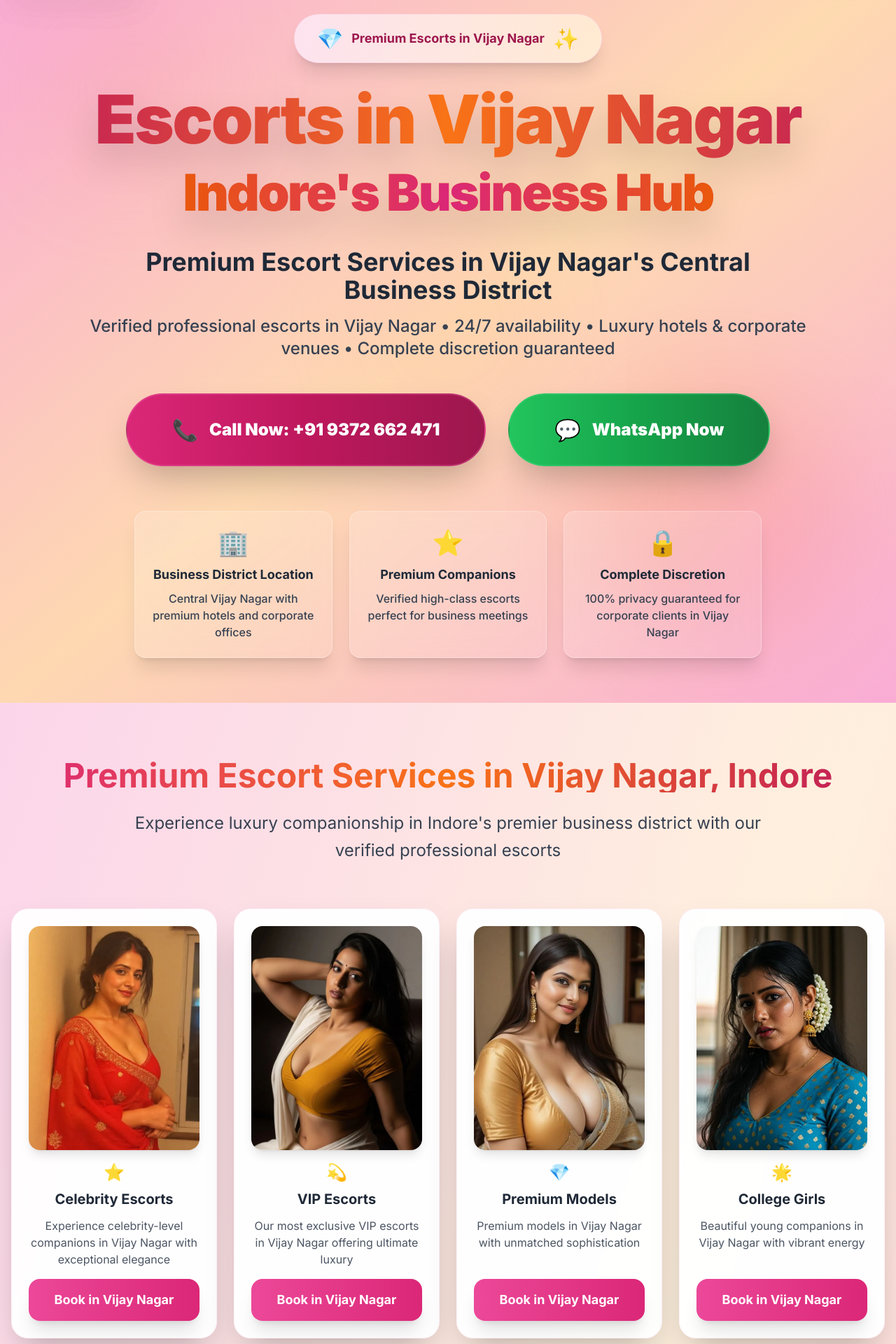
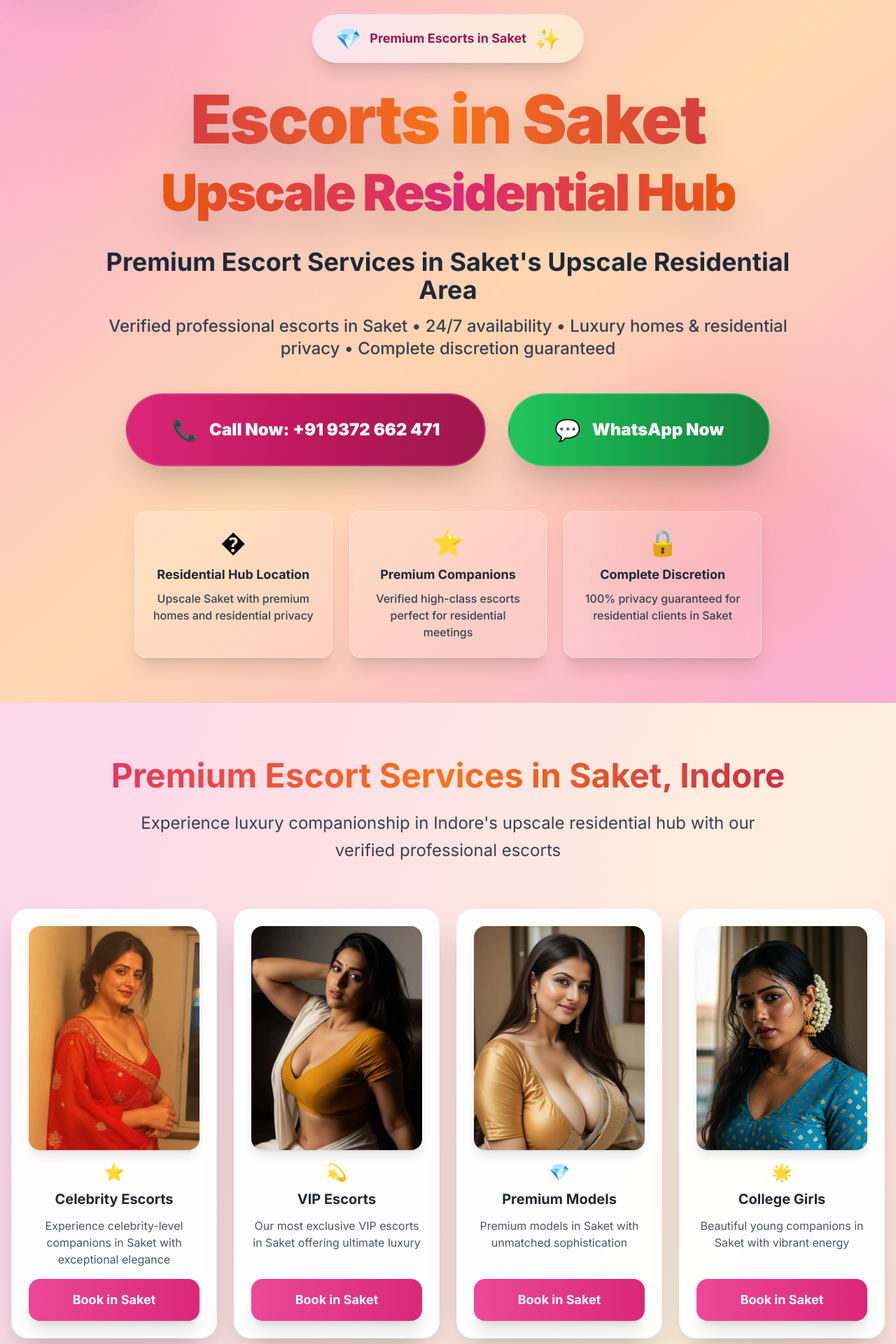
Before and after one commit to rohan-2004-web/indore, a Next.js app: page /locations/saket in a window 1280 px wide. Shown: the part 60-1980 px from the top of the page at 70% size. Built offline with nearby package versions, Linux system fonts and the light colour scheme.

Commit message:
Fix Saket page content - replace all Vijay Nagar references with Saket-specific content

```diff
--- a/src/app/locations/saket/page.tsx
+++ b/src/app/locations/saket/page.tsx
@@ -3,7 +3,7 @@
 import { useState } from 'react'
 import Header from '@/components/Header'
 
-export default function VijayNagarPage() {
+export default function SaketPage() {
   const [openFaq, setOpenFaq] = useState<number | null>(null)
 
   const toggleFaq = (index: number) => {
@@ -14,7 +14,7 @@ export default function VijayNagarPage() {
     {
       title: "Celebrity Escorts",
       subtitle: "Star Quality Service",
-      description: "Experience celebrity-level companions in Vijay Nagar with exceptional elegance",
+      description: "Experience celebrity-level companions in Saket with exceptional elegance",
       image: "/images/services/Celebrity Escorts.webp",
       icon: "⭐",
       category: "CELEBRITY",
@@ -23,7 +23,7 @@ export default function VijayNagarPage() {
     {
       title: "VIP Escorts",
       subtitle: "Ultimate Luxury",
-      description: "Our most exclusive VIP escorts in Vijay Nagar offering ultimate luxury",
+      description: "Our most exclusive VIP escorts in Saket offering ultimate luxury",
       image: "/images/services/VIP Escorts.jpg",
       icon: "💫",
       category: "VIP",
@@ -32,7 +32,7 @@ export default function VijayNagarPage() {
     {
       title: "Premium Models",
       subtitle: "High-End Sophistication",
-      description: "Premium models in Vijay Nagar with unmatched sophistication",
+      description: "Premium models in Saket with unmatched sophistication",
       image: "/images/services/Premium Models.jpg",
       icon: "💎",
       category: "PREMIUM",
@@ -41,7 +41,7 @@ export default function VijayNagarPage() {
     {
       title: "College Girls",
       subtitle: "Fresh & Young",
-      description: "Beautiful young companions in Vijay Nagar with vibrant energy",
+      description: "Beautiful young companions in Saket with vibrant energy",
       image: "/images/services/College Girls.webp",
       icon: "🌟",
       category: "YOUNG",
@@ -50,7 +50,7 @@ export default function VijayNagarPage() {
     {
       title: "Housewife Escorts",
       subtitle: "Mature Experience",
-      description: "Experienced mature companions in Vijay Nagar with caring nature",
+      description: "Experienced mature companions in Saket with caring nature",
       image: "/images/services/Housewife Escorts.jpg",
       icon: "👑",
       category: "MATURE",
@@ -59,7 +59,7 @@ export default function VijayNagarPage() {
     {
       title: "Punjabi Women",
       subtitle: "Traditional Beauty",
-      description: "Authentic Punjabi companions in Vijay Nagar with traditional charm",
+      description: "Authentic Punjabi companions in Saket with traditional charm",
       image: "/images/services/Punjabi women.webp",
       icon: "🌺",
       category: "TRADITIONAL",
@@ -68,7 +68,7 @@ export default function VijayNagarPage() {
     {
       title: "Slim Escorts",
       subtitle: "Perfect Figure",
-      description: "Elegant slim companions in Vijay Nagar with perfect figures",
+      description: "Elegant slim companions in Saket with perfect figures",
       image: "/images/services/Slim Escorts.webp",
       icon: "💃",
       category: "SLIM",
@@ -77,7 +77,7 @@ export default function VijayNagarPage() {
     {
       title: "Unsatisfied Bhabhi",
       subtitle: "Seeking Excitement",
-      description: "Experienced companions in Vijay Nagar seeking excitement and connection",
+      description: "Experienced companions in Saket seeking excitement and connection",
       image: "/images/services/Unsatisfied Bhabhi.webp",
       icon: "🔥",
       category: "BHABHI",
@@ -86,7 +86,7 @@ export default function VijayNagarPage() {
     {
       title: "Local Beauties",
       subtitle: "Know Indore Best",
-      description: "Beautiful local companions in Vijay Nagar who know the city inside out",
+      description: "Beautiful local companions in Saket who know the city inside out",
       image: "/images/services/Local Beauties.webp",
       icon: "🏙️",
       category: "LOCAL",
@@ -95,7 +95,7 @@ export default function VijayNagarPage() {
     {
       title: "Event Companion",
       subtitle: "Perfect Plus One",
-      description: "Professional companions in Vijay Nagar for business events and parties",
+      description: "Professional companions in Saket for business events and parties",
       image: "/images/services/Event Companion.webp",
       icon: "🎭",
       category: "PROFESSIONAL",
@@ -104,7 +104,7 @@ export default function VijayNagarPage() {
     {
       title: "Pink Special",
       subtitle: "Exclusive Experience",
-      description: "Special premium companions in Vijay Nagar for exclusive experiences",
+      description: "Special premium companions in Saket for exclusive experiences",
       image: "/images/services/Pink Special.webp",
       icon: "💖",
       category: "SPECIAL",
@@ -113,7 +113,7 @@ export default function VijayNagarPage() {
     {
       title: "Unsatisfied Females",
       subtitle: "Meaningful Connections",
-      description: "Mature women in Vijay Nagar seeking meaningful connections",
+      description: "Mature women in Saket seeking meaningful connections",
       image: "/images/services/Unsatisfied Females.webp",
       icon: "💕",
       category: "FEMALE",
@@ -122,7 +122,7 @@ export default function VijayNagarPage() {
     {
       title: "Incall Escorts",
       subtitle: "Luxury Locations",
-      description: "Premium incall services in Vijay Nagar at luxury locations",
+      description: "Premium incall services in Saket at luxury locations",
       image: "/images/services/Incall Escorts.webp",
       icon: "🏨",
       category: "INCALL",
@@ -131,7 +131,7 @@ export default function VijayNagarPage() {
     {
       title: "Mature Escorts",
       subtitle: "Experienced Sophistication",
-      description: "Experienced mature companions in Vijay Nagar with sophistication",
+      description: "Experienced mature companions in Saket with sophistication",
       image: "/images/services/Mature Escorts.webp",
       icon: "🍷",
       category: "MATURE",
@@ -140,7 +140,7 @@ export default function VijayNagarPage() {
     {
       title: "Young Girls",
       subtitle: "Unforgettable Experiences",
-      description: "Young beautiful companions in Vijay Nagar for unforgettable experiences",
+      description: "Young beautiful companions in Saket for unforgettable experiences",
       image: "/images/services/Young Girls.webp",
       icon: "✨",
       category: "YOUNG",
@@ -149,7 +149,7 @@ export default function VijayNagarPage() {
     {
       title: "Indore Escorts",
       subtitle: "Local Expertise",
-      description: "Premium local escorts in Vijay Nagar with deep knowledge of Indore",
+      description: "Premium local escorts in Saket with deep knowledge of Indore",
       image: "/images/services/indore escorts.webp",
       icon: "🏛️",
       category: "LOCAL",
@@ -158,7 +158,7 @@ export default function VijayNagarPage() {
     {
       title: "Expert Services",
       subtitle: "Professional Expertise",
-      description: "Expert companions in Vijay Nagar with specialized skills",
+      description: "Expert companions in Saket with specialized skills",
       image: "/images/services/Expert Services.webp",
       icon: "🎯",
       category: "EXPERT",
@@ -167,7 +167,7 @@ export default function VijayNagarPage() {
     {
       title: "High Class Models",
       subtitle: "Elite Fashion Models",
-      description: "Stunning high-class models in Vijay Nagar with runway experience",
+      description: "Stunning high-class models in Saket with runway experience",
       image: "/images/services/High Class Models.webp",
       icon: "👗",
       category: "MODEL",
@@ -176,7 +176,7 @@ export default function VijayNagarPage() {
     {
       title: "Bold Girls",
       subtitle: "Confident & Adventurous",
-      description: "Bold and confident companions in Vijay Nagar ready for adventures",
+      description: "Bold and confident companions in Saket ready for adventures",
       image: "/images/services/bold girls.webp",
       icon: "🔥",
       category: "BOLD",
@@ -185,7 +185,7 @@ export default function VijayNagarPage() {
     {
       title: "Sexy Girls",
       subtitle: "Mesmerizing Charm",
-      description: "Incredibly attractive companions in Vijay Nagar with mesmerizing charm",
+      description: "Incredibly attractive companions in Saket with mesmerizing charm",
       image: "/images/services/sexy girls.webp",
       icon: "💋",
       category: "SEXY",
@@ -195,36 +195,36 @@ export default function VijayNagarPage() {
 
   const faqs = [
     {
-      question: "How can I book premium escorts in Vijay Nagar, Indore?",
-      answer: "Booking escorts in Vijay Nagar is simple and discreet. Call us directly at +91 9372662471 or WhatsApp. Our team is available 24/7 to help you select the perfect companion in the Vijay Nagar area based on your preferences."
+      question: "How can I book premium escorts in Saket, Indore?",
+      answer: "Booking escorts in Saket is simple and discreet. Call us directly at +91 9372662471 or WhatsApp. Our team is available 24/7 to help you select the perfect companion in the Saket area based on your preferences."
     },
     {
-      question: "Are your Vijay Nagar escorts verified and professional?",
-      answer: "Yes, absolutely! All our escorts in Vijay Nagar are 100% verified, professionally trained, and thoroughly background-checked. We ensure they meet our high standards of elegance and sophistication while serving clients in the Vijay Nagar business district."
+      question: "Are your Saket escorts verified and professional?",
+      answer: "Yes, absolutely! All our escorts in Saket are 100% verified, professionally trained, and thoroughly background-checked. We ensure they meet our high standards of elegance and sophistication while serving clients in the Saket residential hub."
     },
     {
-      question: "What makes Vijay Nagar the best location for escort services in Indore?",
-      answer: "Vijay Nagar is Indore's central business district with luxury hotels, premium shopping centers, and corporate offices. It offers the perfect setting for high-end escort services with excellent connectivity and upscale venues for meetings."
+      question: "What makes Saket the best location for escort services in Indore?",
+      answer: "Saket is Indore's upscale residential hub with premium homes, peaceful environment, and private locations. It offers the perfect setting for high-end escort services with excellent privacy and sophisticated residential venues for meetings."
     },
     {
-      question: "Do you provide both incall and outcall services in Vijay Nagar?",
-      answer: "Yes, we provide both incall and outcall services throughout Vijay Nagar. Our escorts can visit you at your hotel, residence, or office in Vijay Nagar, or you can visit our luxury incall locations in the area."
+      question: "Do you provide both incall and outcall services in Saket?",
+      answer: "Yes, we provide both incall and outcall services throughout Saket. Our escorts can visit you at your home, residence, or private location in Saket, or you can visit our luxury incall locations in the area."
     },
     {
-      question: "What are the rates for escort services in Vijay Nagar?",
-      answer: "Our rates for escorts in Vijay Nagar vary based on the service type, duration, and companion category. We offer competitive pricing for all categories from college girls to VIP escorts. Contact us directly for detailed pricing specific to Vijay Nagar."
+      question: "What are the rates for escort services in Saket?",
+      answer: "Our rates for escorts in Saket vary based on the service type, duration, and companion category. We offer competitive pricing for all categories from college girls to VIP escorts. Contact us directly for detailed pricing specific to Saket."
     },
     {
-      question: "Is privacy and discretion guaranteed for Vijay Nagar bookings?",
-      answer: "Privacy and discretion are our top priorities for all Vijay Nagar bookings. All client information is kept strictly confidential. Our escorts are trained to maintain complete discretion, especially important in the business environment of Vijay Nagar."
+      question: "Is privacy and discretion guaranteed for Saket bookings?",
+      answer: "Privacy and discretion are our top priorities for all Saket bookings. All client information is kept strictly confidential. Our escorts are trained to maintain complete discretion, especially important in the residential environment of Saket."
     },
     {
-      question: "Which hotels in Vijay Nagar do you recommend for escort meetings?",
-      answer: "Vijay Nagar has several premium hotels perfect for escort meetings including luxury business hotels, 5-star properties, and boutique accommodations. We can recommend the best locations based on your preferences and provide guidance for seamless meetings."
+      question: "Which locations in Saket do you recommend for escort meetings?",
+      answer: "Saket has several premium residential locations perfect for escort meetings including upscale homes, private apartments, and boutique accommodations. We can recommend the best locations based on your preferences and provide guidance for seamless meetings."
     },
     {
-      question: "Are same-day bookings available for escorts in Vijay Nagar?",
-      answer: "Yes, we offer same-day bookings for escorts in Vijay Nagar subject to availability. Given Vijay Nagar's popularity and high demand, we recommend booking 2-3 hours in advance to ensure your preferred companion is available in the area."
+      question: "Are same-day bookings available for escorts in Saket?",
+      answer: "Yes, we offer same-day bookings for escorts in Saket subject to availability. Given Saket's popularity and high demand, we recommend booking 2-3 hours in advance to ensure your preferred companion is available in the area."
     }
   ]
 
@@ -247,24 +247,24 @@ export default function VijayNagarPage() {
             {/* Premium Badge */}
             <div className="inline-flex items-center gap-3 bg-gradient-to-r from-pink-100/90 to-orange-100/90 backdrop-blur-sm rounded-full px-8 py-4 mb-8 shadow-xl border border-pink-200/50">
               <span className="text-3xl">💎</span>
-              <span className="text-pink-800 font-bold text-lg">Premium Escorts in Vijay Nagar</span>
+              <span className="text-pink-800 font-bold text-lg">Premium Escorts in Saket</span>
               <span className="text-3xl">✨</span>
             </div>
 
             <h1 className="text-6xl md:text-8xl font-black bg-gradient-to-r from-pink-700 via-orange-500 to-pink-700 bg-clip-text text-transparent mb-10 leading-tight tracking-tight drop-shadow-2xl">
-              Escorts in Vijay Nagar
+              Escorts in Saket
               <br />
               <span className="text-5xl md:text-7xl bg-gradient-to-r from-orange-600 via-pink-600 to-orange-600 bg-clip-text text-transparent">
-                Indore's Business Hub
+                Upscale Residential Hub
               </span>
             </h1>
 
             <div className="max-w-5xl mx-auto mb-12">
               <p className="text-2xl md:text-4xl text-gray-800 font-bold leading-relaxed mb-4">
-                Premium Escort Services in Vijay Nagar's Central Business District
+                Premium Escort Services in Saket's Upscale Residential Area
               </p>
               <p className="text-xl md:text-2xl text-gray-700 font-medium leading-relaxed">
-                Verified professional escorts in Vijay Nagar • 24/7 availability • Luxury hotels & corporate venues • Complete discretion guaranteed
+                Verified professional escorts in Saket • 24/7 availability • Luxury homes & residential privacy • Complete discretion guaranteed
               </p>
             </div>
 
@@ -289,19 +289,19 @@ export default function VijayNagarPage() {
             {/* Premium Features */}
             <div className="grid grid-cols-1 md:grid-cols-3 gap-6 max-w-4xl mx-auto">
               <div className="bg-gradient-to-br from-white/20 to-white/10 backdrop-blur-lg rounded-2xl p-6 border border-white/30 shadow-xl">
-                <div className="text-4xl mb-3">🏢</div>
-                <h3 className="text-lg font-bold text-gray-800 mb-2">Business District Location</h3>
-                <p className="text-gray-700 font-medium">Central Vijay Nagar with premium hotels and corporate offices</p>
+                <div className="text-4xl mb-3">�</div>
+                <h3 className="text-lg font-bold text-gray-800 mb-2">Residential Hub Location</h3>
+                <p className="text-gray-700 font-medium">Upscale Saket with premium homes and residential privacy</p>
               </div>
               <div className="bg-gradient-to-br from-white/20 to-white/10 backdrop-blur-lg rounded-2xl p-6 border border-white/30 shadow-xl">
                 <div className="text-4xl mb-3">⭐</div>
                 <h3 className="text-lg font-bold text-gray-800 mb-2">Premium Companions</h3>
-                <p className="text-gray-700 font-medium">Verified high-class escorts perfect for business meetings</p>
+                <p className="text-gray-700 font-medium">Verified high-class escorts perfect for residential meetings</p>
               </div>
               <div className="bg-gradient-to-br from-white/20 to-white/10 backdrop-blur-lg rounded-2xl p-6 border border-white/30 shadow-xl">
                 <div className="text-4xl mb-3">🔒</div>
                 <h3 className="text-lg font-bold text-gray-800 mb-2">Complete Discretion</h3>
-                <p className="text-gray-700 font-medium">100% privacy guaranteed for corporate clients in Vijay Nagar</p>
+                <p className="text-gray-700 font-medium">100% privacy guaranteed for residential clients in Saket</p>
               </div>
             </div>
           </div>
@@ -312,10 +312,10 @@ export default function VijayNagarPage() {
           <div className="w-full px-4">
             <div className="text-center mb-16">
               <h2 className="text-5xl font-bold bg-gradient-to-r from-pink-600 via-orange-500 to-pink-700 bg-clip-text text-transparent mb-6">
-                Premium Escort Services in Vijay Nagar, Indore
+                Premium Escort Services in Saket, Indore
               </h2>
               <p className="text-2xl text-gray-700 max-w-4xl mx-auto leading-relaxed">
-                Experience luxury companionship in Indore's premier business district with our verified professional escorts
+                Experience luxury companionship in Indore's upscale residential hub with our verified professional escorts
               </p>
             </div>
 
@@ -329,7 +329,7 @@ export default function VijayNagarPage() {
                   <h3 className="text-xl font-bold text-gray-800 mb-3">{service.title}</h3>
                   <p className="text-gray-600 mb-4 text-base flex-grow">{service.description}</p>
                   <a href={service.link} className="inline-block bg-gradient-to-r from-pink-500 to-pink-600 text-white px-8 py-4 rounded-2xl font-bold text-lg hover:scale-105 transition-transform shadow-xl">
-                    Book in Vijay Nagar
+                    Book in Saket
                   </a>
                 </div>
               ))}
@@ -343,10 +343,10 @@ export default function VijayNagarPage() {
             <div className="max-w-7xl mx-auto">
               <div className="text-center mb-16">
                 <h2 className="text-5xl md:text-6xl font-bold bg-gradient-to-r from-orange-600 via-pink-500 to-orange-700 bg-clip-text text-transparent mb-6">
-                  Why Choose Escorts in Vijay Nagar?
+                  Why Choose Escorts in Saket?
                 </h2>
                 <p className="text-2xl text-gray-600 max-w-4xl mx-auto leading-relaxed">
-                  Vijay Nagar is Indore's central business district, offering the perfect setting for premium escort services
+                  Saket is Indore's upscale residential hub, offering the perfect setting for premium escort services
                 </p>
               </div>
 
@@ -354,20 +354,20 @@ export default function VijayNagarPage() {
                 {/* Location Benefits */}
                 <div className="bg-white/90 backdrop-blur-md rounded-3xl shadow-2xl p-8 border border-orange-100/50">
                   <h3 className="text-3xl font-bold bg-gradient-to-r from-orange-600 to-pink-600 bg-clip-text text-transparent mb-6">
-                    🏙️ Prime Business Location
+                    �️ Prime Residential Location
                   </h3>
                   <div className="space-y-4">
                     <div className="flex items-center p-4 bg-gradient-to-r from-orange-50 to-pink-50 rounded-xl">
-                      <span className="text-2xl mr-4">🏢</span>
-                      <p className="font-semibold text-gray-700">Central Business District of Indore</p>
+                      <span className="text-2xl mr-4">�</span>
+                      <p className="font-semibold text-gray-700">Upscale Residential Hub of Indore</p>
                     </div>
                     <div className="flex items-center p-4 bg-gradient-to-r from-pink-50 to-orange-50 rounded-xl">
-                      <span className="text-2xl mr-4">🏨</span>
-                      <p className="font-semibold text-gray-700">Premium Hotels & Corporate Venues</p>
+                      <span className="text-2xl mr-4">�</span>
+                      <p className="font-semibold text-gray-700">Premium Homes & Private Locations</p>
                     </div>
                     <div className="flex items-center p-4 bg-gradient-to-r from-orange-50 to-pink-50 rounded-xl">
-                      <span className="text-2xl mr-4">🛍️</span>
-                      <p className="font-semibold text-gray-700">Luxury Shopping Centers & Malls</p>
+                      <span className="text-2xl mr-4">🌳</span>
+                      <p className="font-semibold text-gray-700">Peaceful Residential Environment</p>
                     </div>
                     <div className="flex items-center p-4 bg-gradient-to-r from-pink-50 to-orange-50 rounded-xl">
                       <span className="text-2xl mr-4">🚗</span>
@@ -507,7 +507,7 @@ export default function VijayNagarPage() {
                 Ready to Book Premium Escorts in Vijay Nagar?
               </h2>
               <p className="text-2xl text-gray-700 mb-12 max-w-4xl mx-auto leading-relaxed">
-                Experience the finest escort services in Indore's premier business district with complete discretion and satisfaction guarantee
+                Experience the finest escort services in Indore's upscale residential hub with complete discretion and satisfaction guarantee
               </p>
               <div className="flex flex-col sm:flex-row gap-6 justify-center">
                 <a
@@ -537,7 +537,7 @@ export default function VijayNagarPage() {
                    Escorts in Vijay Nagar, Indore
                 </h3>
                 <p className="text-pink-100 mb-6 leading-relaxed font-semibold text-lg">
-                  Premium escort services in Vijay Nagar business district with verified professional companions. Available 24/7.
+                  Premium escort services in Saket residential hub with verified professional companions. Available 24/7.
                 </p>
                 <div className="flex flex-col gap-4">
                   <a href="tel:+919372662471" className="bg-gradient-to-r from-green-500 to-emerald-600 hover:from-green-600 hover:to-emerald-700 text-white px-8 py-4 rounded-full transition-all duration-300 transform hover:scale-105 font-bold text-center text-lg">
@@ -585,7 +585,7 @@ export default function VijayNagarPage() {
                   </div>
                   <div className="flex items-center space-x-3 p-3">
                     <span className="text-2xl"></span>
-                    <span className="text-pink-200 font-bold text-lg">Vijay Nagar Area</span>
+                    <span className="text-pink-200 font-bold text-lg">Saket Area</span>
                   </div>
                   <div className="flex items-center space-x-3 p-3">
                     <span className="text-2xl"></span>
```
